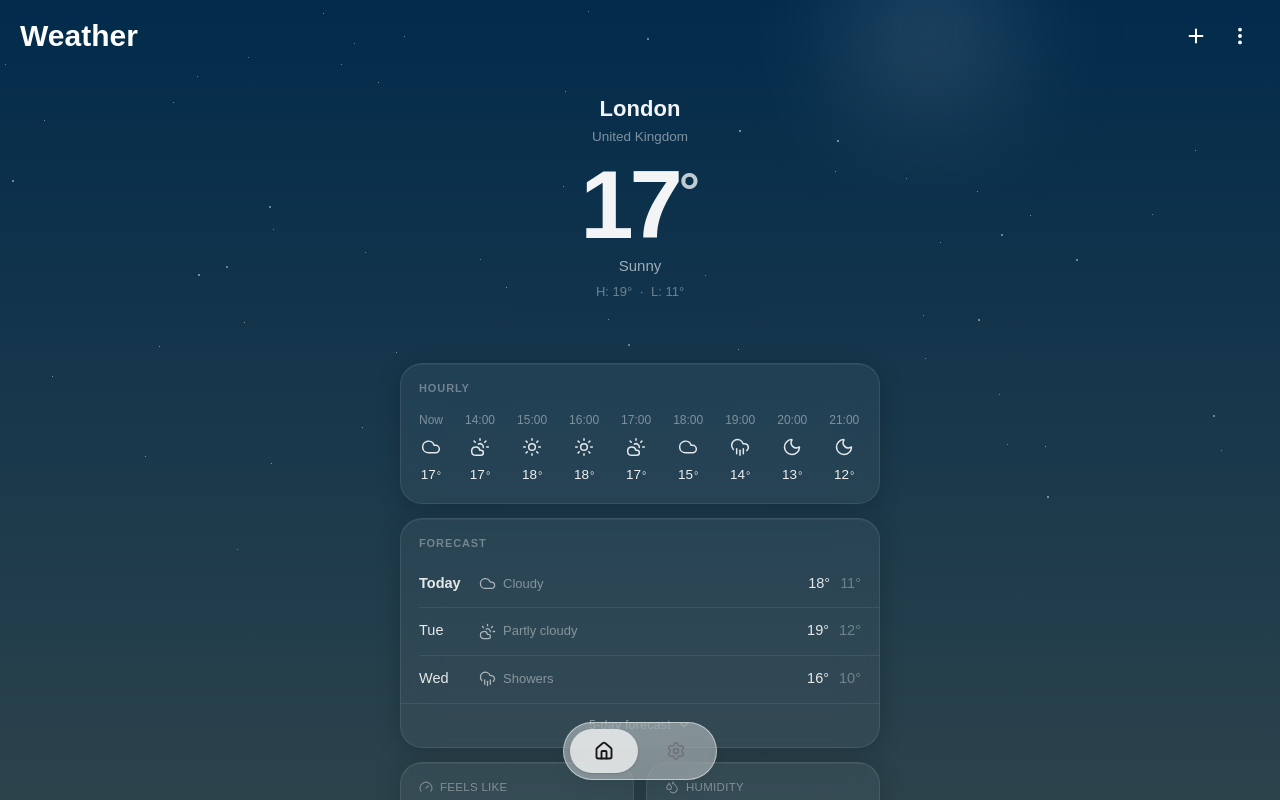
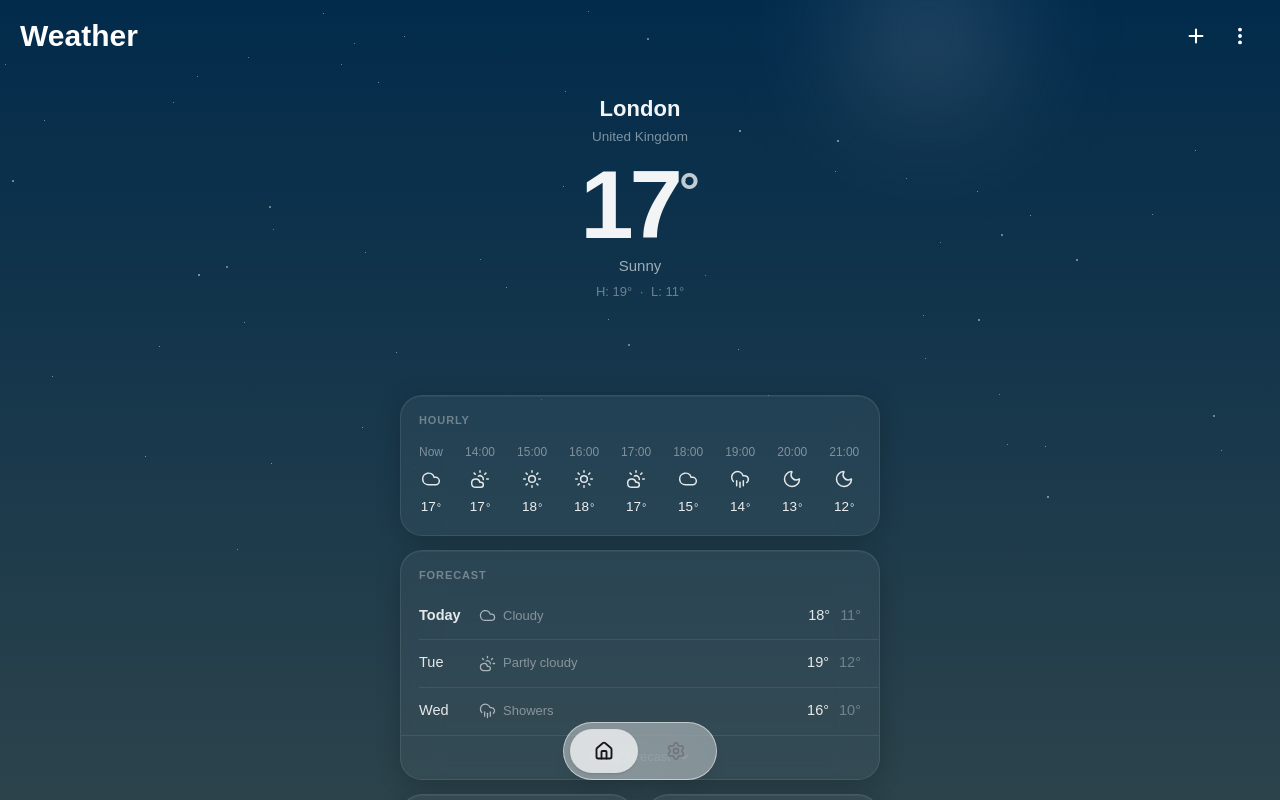
Before and after one commit to TheVamoraProject/VamoraWeather, a Next.js app in the folder web/: page / in a window 1280 px wide. Built offline with nearby package versions, Linux system fonts and the light colour scheme.

Commit message:
Increase bottom padding in Hero section

```diff
--- a/web/app/page.tsx
+++ b/web/app/page.tsx
@@ -173,7 +173,7 @@ export default function WeatherHome() {
           <div style={{
             textAlign: "center",
             paddingTop: 12,
-            paddingBottom: 48,
+            paddingBottom: 80,
           }}>
             <h1 style={{
               margin: 0,
```
